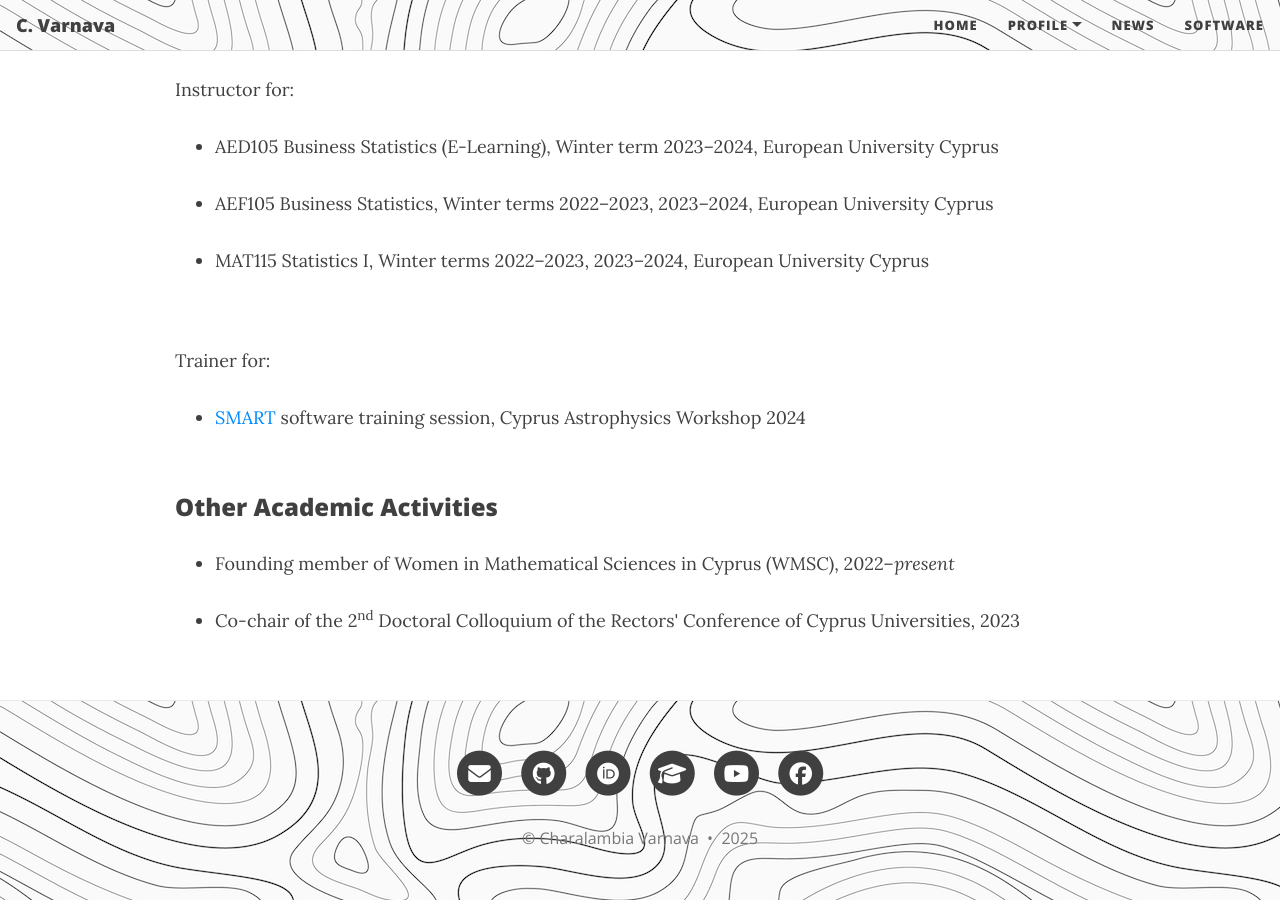
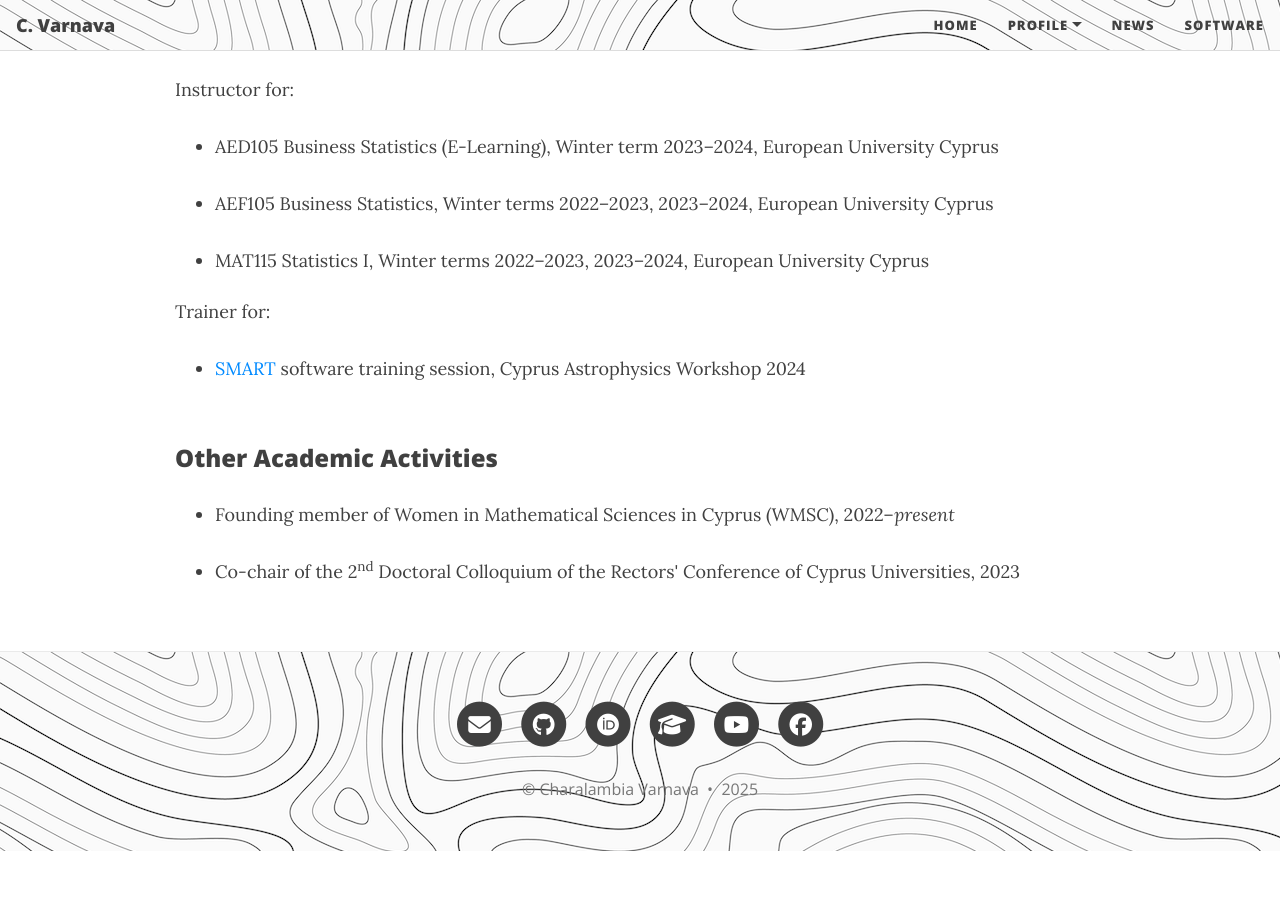
Before and after one commit to ch-var/ch-var.github.io, a Jekyll site: the page built from CV.html, in a window 1280 px wide and 900 px high, scrolled down 5975 px. Built offline with Jekyll 4.4.1, drawn with Linux system fonts in a browser that asks for light colours; formulas are drawn with MathJax 3; after the commit the page ends 6826 px from its top, so only the background shows below that.

Commit message:
Update CV.html

```diff
--- a/CV.html
+++ b/CV.html
@@ -165,8 +165,7 @@
 <p></p>
 <li class="responsive-margin">MAT115 Statistics I, Winter terms 2022–2023, 2023–2024, European University Cyprus</li>
 </ul>
-<br>
-<p align='justify'>Trainer for:</p>
+<p align='justify' style="margin-top: 24px;">Trainer for:</p>
 <ul>
 <li class="responsive-margin"><a href="https://github.com/ch-var/SMART">SMART</a> software training session, Cyprus Astrophysics Workshop 2024</li>
 </ul>
```
